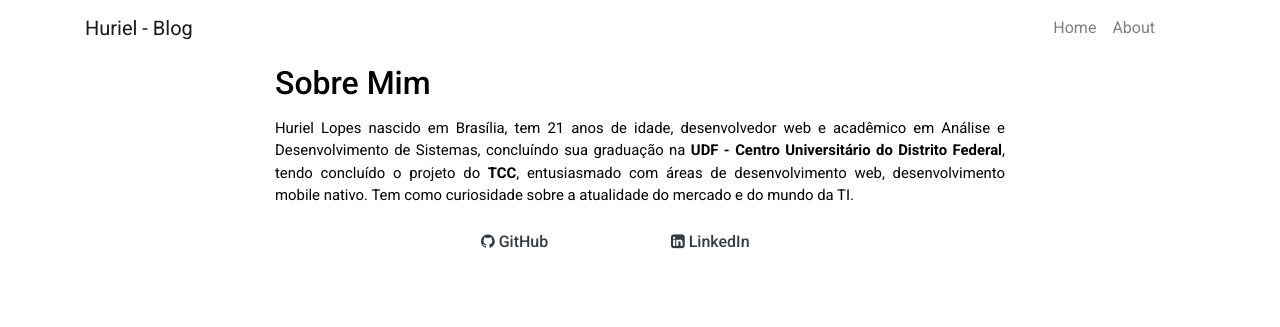
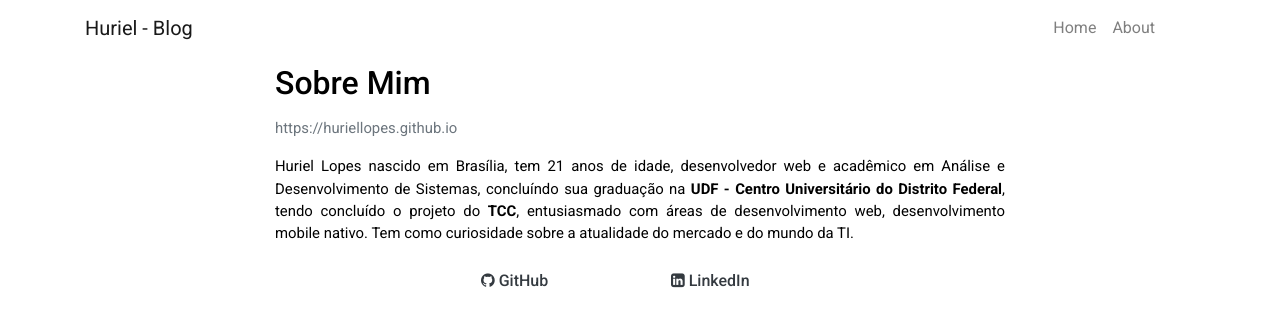
Before and after one commit to huriellopes/hurielblog, a Jekyll site: the page built from about.md, in a window 1280 px wide. Shown: the top 327 px of the page. Built offline with Jekyll 4.4.1, drawn with Linux system fonts in a browser that asks for light colours; nearby versions of some CDN libraries.

Commit message:
blog correção geral

```diff
--- a/about.md
+++ b/about.md
@@ -8,6 +8,7 @@ permalink: /about/
 		<div class="row justify-content-md-center">
 			<div class="col-md-8 col-sm-8">
 				<h2>Sobre Mim</h2>
+				<p class="text-muted">https://huriellopes.github.io</p>
 			</div>
 		</div>
 
```
